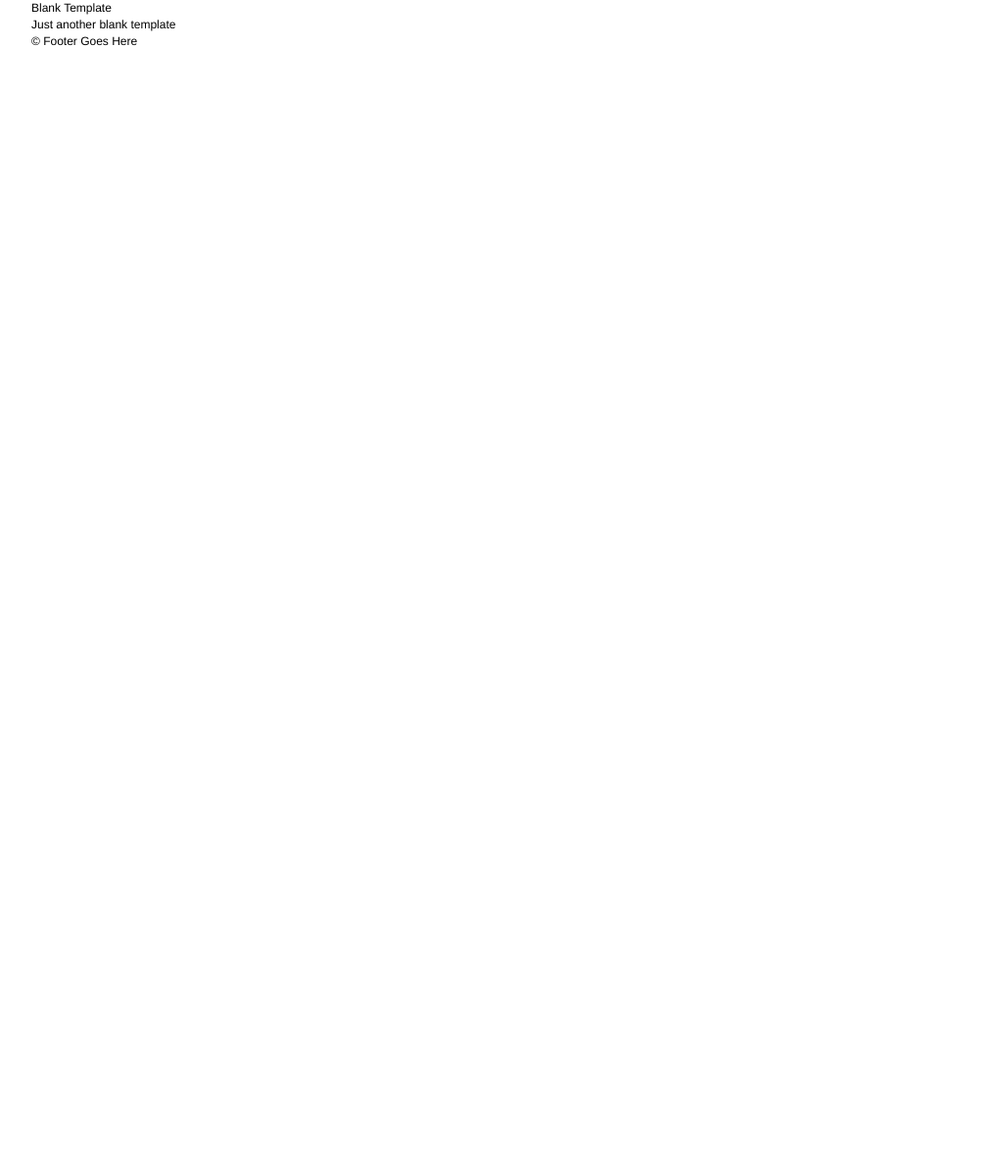
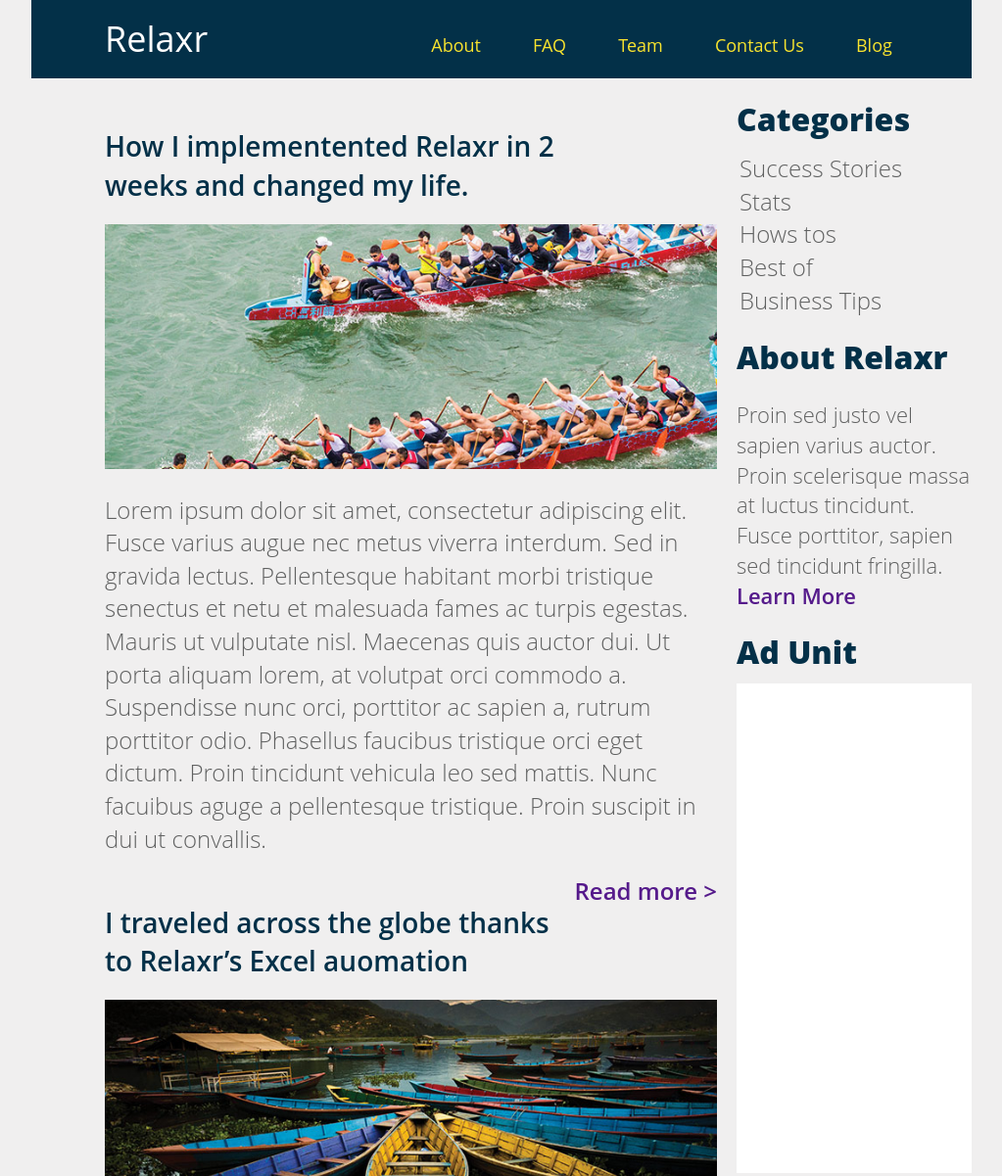
Before and after one commit to svijgen/relaxr, a plain HTML site: page relaxr_blog_assignment/starter_code/index.html in a window 1280 px wide. Shown: the top 1201 px of the page at 98% size, without its empty margins (128-1151 px from the left). Before the commit the page ends 800 px from the top, so only its background shows below. Drawn offline with Linux system fonts and the light colour scheme.

Commit message:
added correct color to text

```diff
--- a/relaxr_blog_assignment/starter_code/css/style.css
+++ b/relaxr_blog_assignment/starter_code/css/style.css
@@ -49,7 +49,8 @@ body {
      color: #000;
      font-size: 12px;
      line-height: 1.4;
-     font-family: Helvetica, Arial, sans-serif;
+     font-family: Open Sans, Arial, sans-serif;
+     background-color: #f0efef;
 }
 
 
@@ -64,12 +65,131 @@ body {
 }
 
 header {
+  background-color: #033048;
+}
+
+nav {
+  display: inline-block;
+  padding-top: 15px;
+  padding-bottom: 15px;
+  margin-left: 200px;
+}
+
+header h1 {
+  color: white;
+  display: inline-block;
+  margin-left: 75px;
+  font-size: 36px;
+  padding-top: 15px;
+  padding-bottom: 15px;
 
 }
 
-footer {
+nav li {
+  display: inline-block;
+  color: #f9e42e;
+  margin-left: 25px;
+  margin-right: 25px;
+}
+
+nav a {
+  color: #f9e42e;
+  text-decoration: none;
+  font-size: 18px;
+}
+
+#posts {
+  width: 700px;
+  float: left;
+  color: #033048;
+}
+
+#posts h1 {
+  font-size: 28px;
+  font-weight: 600;
+  margin-right: 100px;
+  margin-left: 75px;
+  padding-top: 50px;
+  padding-bottom: 20px;
+}
+
+img {
+  margin-left: 75px;
+  width: 625px;
+  height: auto;
+}
+
+
+article p {
+  font-size: 24px;
+  font-weight: 300;
+  margin-left: 75px;
+  padding-top: 20px;
+  color: #606161;
 
 }
+
+p.article:first-child::first-letter {
+  font-weight: 700;
+  color: #606161;
+  font-size: 36px;
+  line-height: 0.8;
+}
+
+article a {
+  font-size: 24px;
+  font-weight: 600;
+  float: right;
+  padding-top: 20px;
+  padding-bottom: 20px;
+  text-decoration: none;
+
+}
+
+
+#sidebar {
+  width: 240px;
+  float: right;
+}
+
+#sidebar h3 {
+  font-size: 32px;
+  font-weight: 800;
+  padding-top: 20px;
+  padding-bottom: 10px;
+  color: #033048;
+}
+
+#sidebar li {
+  font-size: 24px;
+  font-weight: 300;
+  margin-left: 3px;
+  color: #606161;
+}
+
+#sidebar p {
+  font-size: 22px;
+  font-weight: 300;
+  padding-top: 10px;
+  color: #606161;
+}
+
+#sidebar a {
+  font-size: 22px;
+  font-weight: 600;
+  text-decoration: none;
+}
+.areaforad {
+  width: 240px;
+  height: 500px;
+  background-color: white;
+}
+
+footer h3 {
+
+}
+
+
 
 /******************************************
 /* ADDITIONAL STYLES
--- a/relaxr_blog_assignment/starter_code/index.html
+++ b/relaxr_blog_assignment/starter_code/index.html
@@ -5,9 +5,11 @@
     	<meta name="description" content="Your description goes here">
     	<meta name="keywords" content="one, two, three">
 
-		<title>Blank Template</title>
+		<title>Relaxr Blog</title>
 
 		<!-- external CSS link -->
+			<!-- external CSS link -->
+		<link href='https://fonts.googleapis.com/css?family=Open+Sans:300,300italic,600,800' rel='stylesheet' type='text'>
 		<link rel="stylesheet" href="css/reset.css">
 		<link rel="stylesheet" href="css/style.css">
 
@@ -15,12 +17,73 @@
 	<body>
 		<div id="container">
 			<header>
-				<h1>Blank Template</h1>
-				<h2>Just another blank template</h2>
+				<h1>Relaxr</h1>
+
+			<nav>
+				<ul>
+					<li><a href="">About</a></li>
+					<li><a href="">FAQ</a></li>
+					<li><a href="">Team</a></li>
+					<li><a href="">Contact Us</a></li>
+					<li><a href="">Blog</a></li>
+				</ul>
+			</nav>
 			</header>
+
+			<section id="main" class="clearfix">
+				<section id="posts">
+					<article>
+						<h1>How I implementented Relaxr in 2 weeks and changed my life.</h1>
+						<img src="images/blog_photo1.jpg">
+						<p class= "article">
+						Lorem ipsum dolor sit amet, consectetur adipiscing elit. Fusce varius augue nec metus viverra interdum. Sed in gravida lectus. Pellentesque habitant morbi tristique senectus et netu et malesuada fames ac turpis egestas. Mauris ut vulputate nisl. Maecenas quis auctor dui. Ut porta aliquam lorem, at volutpat orci commodo a. Suspendisse nunc orci, porttitor ac sapien a, rutrum porttitor odio. Phasellus faucibus tristique orci eget dictum. Proin tincidunt vehicula leo sed mattis. Nunc facuibus aguge a pellentesque tristique. Proin suscipit in dui ut convallis.</p>
+						<a href="">Read more &gt;</a>
+					</article>
+
+					<article>
+						<h1>I traveled across the globe thanks to Relaxr’s Excel auomation</h1>
+						<img src="images/blog_photo2.jpg">
+						<p>Lorem ipsum dolor sit amet, consectetur adipiscing elit. Fusce varius augue nec metus viverra interdum. Sed in gravida lectus. Pellentesque habitant morbi tristique senectus et netu et malesuada fames ac turpis egestas. Mauris ut vulputate nisl. Maecenas quis auctor dui. Ut porta aliquam lorem, at volutpat orci commodo a. Suspendisse nunc orci, porttitor ac sapien a, rutrum porttitor odio. Phasellus faucibus tristique orci eget dictum. Proin tincidunt vehicula leo sed mattis. Nunc facuibus aguge a pellentesque tristique. Proin suscipit in dui ut convallis.</p>
+						<a href="">Read more &gt;</a>
+					</article>
+				</section>
+
+				<aside id="sidebar">
+					<div>
+						<h3>Categories</h3>
+						<ul>
+							<li>Success Stories</li>
+							<li>Stats</li>
+							<li>Hows tos</li>
+							<li>Best of</li>
+							<li>Business Tips</li>
+						</ul>
+					</div>
+					<div>
+						<h3>About Relaxr</h3>
+							<p>Proin sed justo vel sapien varius auctor. Proin scelerisque massa at luctus tincidunt. Fusce porttitor, sapien sed tincidunt fringilla.</p>
+							<a href="">Learn More</a>
+					</div>
+					<div>
+						<h3>Ad Unit
+						</h3>
+						<div class= "areaforad"></div>
+					</div>
+
+				</aside>
+			</section>
+			<aside id="call-to-action"></aside>
+				<a>Sign Up Now!</a>
+
 			<footer>
-				&copy; Footer Goes Here
+				<h3>Relaxr</h3>
+				<nav>
+					<img src="images/twitter.png">
+					<img src="images/facebook.png">
+				</nav>
+				<p>Copyright 2015. Relaxr.</p>
 			</footer>
+
 		</div><!-- #container -->
 	</body>
 </html>
```
